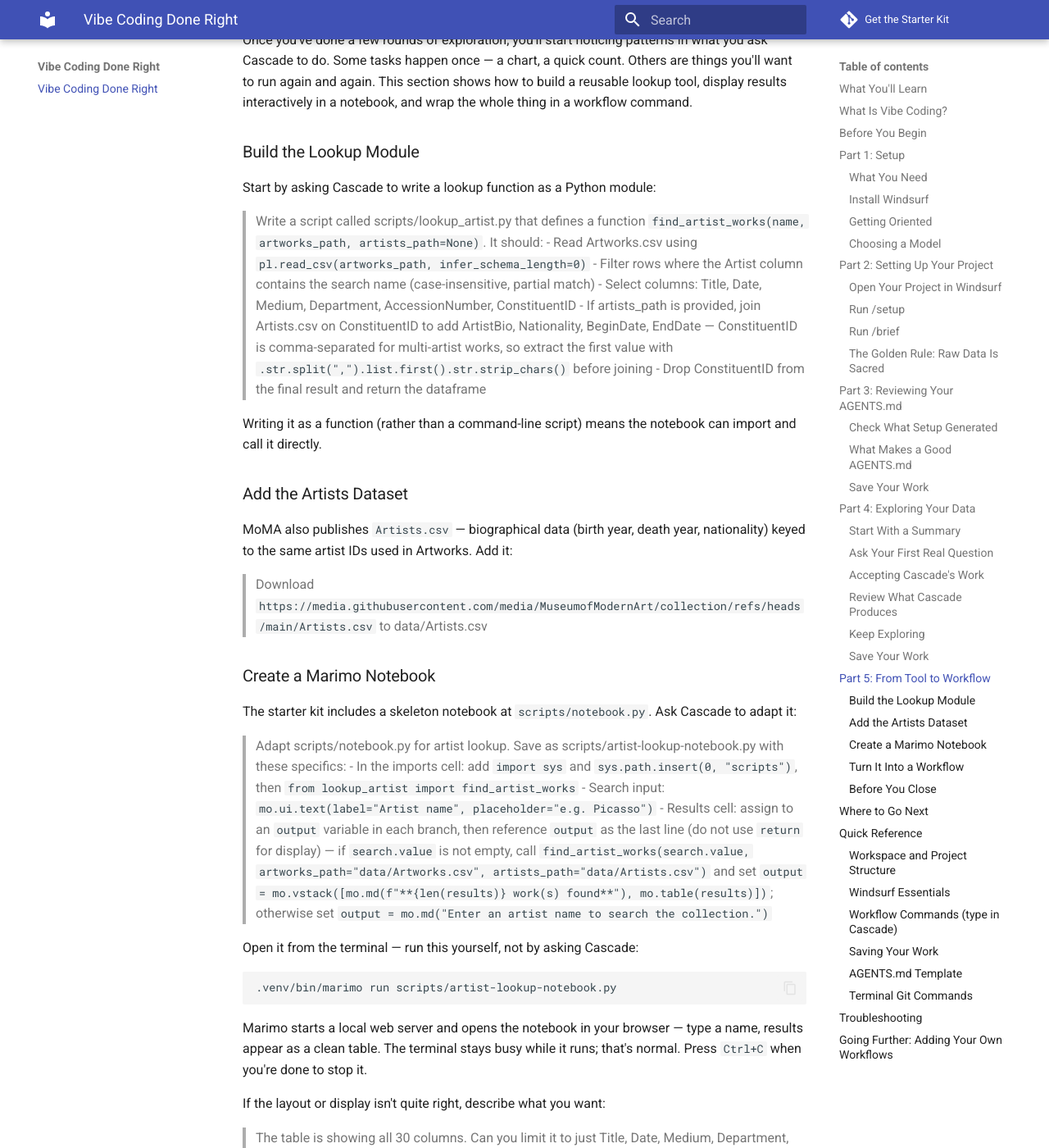
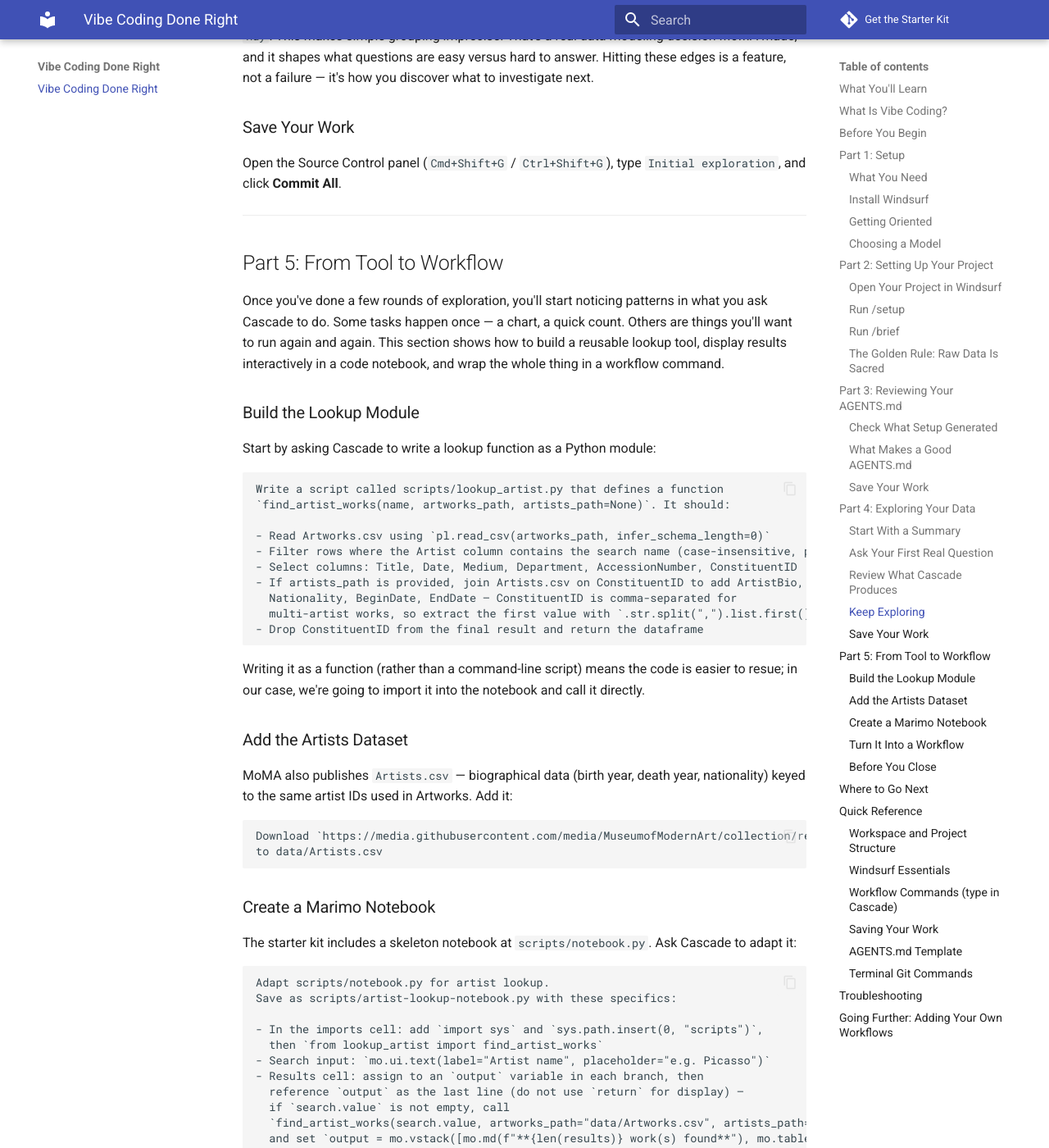
Before and after one commit to Princeton-CDH/Workshop-VibeCoding, an MkDocs documentation site: the page built from docs/index.md, in a window 1280 px wide and 1400 px high, scrolled down 8089 px. Shown: the whole window at 82% size. Built offline with MkDocs 1.6.1 and Material for MkDocs 9.7.7, drawn with Linux system fonts in a browser that asks for light colours; comment, search, counter and statistics services are not loaded; some of the changed text lies outside the part shown.

Commit message:
Use info boxes; use codeblocks for anything people might cut & paste

````diff
--- a/docs/index.md
+++ b/docs/index.md
@@ -64,6 +64,10 @@
 
 You should see a clean editor with a sidebar on the left and a **Cascade** panel available on the right. That's your AI assistant.
 
+!!! info "What if I don't see the Cascade panel?"
+    **Tip:** If you don't see the Cascade panel, look for the chat icon in the sidebar or go to **View → Cascade**.
+
+
 ### Getting Oriented
 
 Use **File → Open Folder** to open your project folder. Cascade automatically reads everything in it. You'll work in four areas:
@@ -75,8 +79,6 @@
 
 When Cascade creates or modifies files, they appear in the file browser in real time. Click any file to inspect it — this is how you'll review what the AI produces.
 
-> **Tip:** If you don't see the Cascade panel, look for the chat icon in the sidebar or go to **View → Cascade**.
-
 ### Choosing a Model
 
 Windsurf gives you access to several AI models. Before you start, check which one is active and switch to a good free option if needed.
@@ -103,6 +106,16 @@
 /setup
 ```
 
+!!! info "Accepting Cascade's Work"
+    When Cascade writes code or creates files, it may ask for your approval
+    before making changes. This is a safety feature! For each proposed action, you can:
+
+    - **Accept** — let Cascade proceed
+    - **Reject** — stop it and give different instructions
+    - **Read first** — click on the file to see what Cascade wrote before deciding
+
+    Always pause on anything that touches your `data/` folder. Everything else is recoverable.
+
 Cascade handles the infrastructure:
 
 1. Creates `data/`, `outputs/`, and `scripts/` subfolders
@@ -122,8 +136,17 @@
 
 Cascade will walk you through a short conversation:
 
-1. **Asks for your data:** paste the link to the MoMA Artworks CSV — `https://media.githubusercontent.com/media/MuseumofModernArt/collection/refs/heads/main/Artworks.csv` — and Cascade downloads it to `data/` for you (the file is large, so this may take a moment)
-2. **Asks for your research questions:** what do you want to understand about this data? For example: *Who is represented in this collection? How has it grown over time? What mediums and departments dominate?*
+1. **Asks for your data:** paste the link to the MoMA Artworks CSV:
+```
+https://media.githubusercontent.com/media/MuseumofModernArt/collection/refs/heads/main/Artworks.csv
+```
+Cascade downloads it to `data/` for you (the file is large, so this may take a moment)
+2. **Asks for your research questions:** what do you want to understand about this data? For example:
+```
+Who is represented in this collection?
+How has it grown over time?
+What mediums and departments dominate?
+```
 3. Fills in `AGENTS.md` with your data source and research questions
 
 Once `/brief` is done, review `AGENTS.md` in the editor — does it capture your project accurately? When you're happy with it, save your first snapshot using the **Source Control panel**:
@@ -189,19 +212,23 @@
 2. Type a short description in the message box — something like `Refine project brief`
 3. Click **Commit All**
 
-> **Why commit?** Each commit is a saved checkpoint in your project history — like saving your game. You can always rewind to any previous commit if something goes wrong. We'll save after each major step.
+!!! info "Why commit?"
+    Each commit is a saved checkpoint in your project history — like saving progress in a video game. You can always rewind to any previous commit if something goes wrong. We'll save after each major step.
 
 ---
 
 ## Part 4: Exploring Your Data
 
-Now the fun part. You have data, you have a briefing document, and Cascade knows what the project is about. Let's dig in.
+Now the fun part. You have data, you have a briefing document, and Cascade has context on what the project is about. Let's dig in.
 
 ### Start With a Summary
 
-Go back to Cascade. Because your `AGENTS.md` exists, Cascade already knows about your data and goals. Start broad:
+Go back to Cascade. Because your `AGENTS.md` exists, Cascade already has information about your data and goals. Start broad:
 
-> Give me an overview of data/Artworks.csv — how many rows and columns, what the columns are, and any immediate observations about the data. Use Polars.
+```
+Give me an overview of data/Artworks.csv — how many rows and columns,
+what the columns are, and any immediate observations about the data. Use Polars.
+```
 
 Cascade will read the file and report back: row and column counts, column names and types, a sense of what's there. You didn't write any code. That's the whole idea.
 
@@ -209,23 +236,22 @@
 
 Don't wait for a perfect plan — start asking. The MoMA collection has some immediately interesting angles:
 
-> How has the collection grown over time? Plot the number of artworks acquired each year using the DateAcquired column. Save it to outputs/acquisitions-by-year.png
+```
+How has the collection grown over time? Plot the number of artworks
+acquired each year using the DateAcquired column. Save it to
+outputs/acquisitions-by-year.png
+```
 
 Look at the chart. Does the shape make sense? You should see relatively low acquisition numbers in the early decades, growth through the mid-20th century, and spikes around major donations. The 1964 and 1968 spikes are particularly dramatic — that's worth investigating:
 
-> There's a huge spike in 1968. Can you check what's in the CreditLine column for those rows? I want to know if it was a single major gift.
+```
+There's a huge spike in 1968. Can you check what's in the CreditLine column
+for those rows? I want to know if it was a single major gift.
+```
 
 This back-and-forth is normal — expected, even. **You are the domain expert. Cascade is the code generator.** Your job is to look at outputs and say whether they make sense.
 
-### Accepting Cascade's Work
 
-When Cascade writes code or creates files, it may ask for your approval before making changes. For each proposed action, you can:
-
-- **Accept** — let Cascade proceed
-- **Reject** — stop it and give different instructions
-- **Read first** — click on the file to see what Cascade wrote before deciding
-
-Always pause on anything that touches your `data/` folder. Everything else is recoverable.
 
 ### Review What Cascade Produces
 
@@ -238,17 +264,33 @@
 
 Choose one or more of the follow-up questions to explore (or ask your own questions):
 
-> What's the gender breakdown of artists in the collection? Note that Gender values in this dataset are wrapped in parentheses like `(male)` and `(female)` — strip those before displaying results. How many works have unknown gender?
+```
+What's the gender breakdown of artists in the collection?
+Note that Gender values in this dataset are wrapped in parentheses
+like `(male)` and `(female)` — strip those before displaying results.
+How many works have unknown gender?
+```
 
-> Which departments have the most works? Create a bar chart. Save it to outputs/works-by-department.png
+```
+Which departments have the most works? Create a bar chart.
+Save it to outputs/works-by-department.png
+```
 
-> What are the 10 most common mediums? Skip rows where Medium is null.
+```
+What are the 10 most common mediums? Skip rows where Medium is null.
+```
 
-> Which nationalities are most represented? Show me the top 20. Note that Nationality values are wrapped in parentheses — strip them for display.
+```
+Which nationalities are most represented? Show me the top 20.
+Note that Nationality values are wrapped in parentheses — strip them for display.
+```
 
 Each question might produce a script, a chart, a table, or just a text summary. Everything goes to `outputs/`. You're building up a picture of how the collection is shaped — and your domain knowledge tells you when something looks right or worth questioning.
 
-> What percentage of works have no nationality recorded for the artist? Does that vary by department?
+```
+What percentage of works have no nationality recorded for the artist?
+Does that vary by department?
+```
 
 One thing you'll notice quickly: works with multiple creators store all their names, genders, and nationalities concatenated in a single field — `(male) (female)` or `Eames, Charles, Eames, Ray`. This makes simple grouping imprecise. That's a real data modeling decision MoMA made, and it shapes what questions are easy versus hard to answer. Hitting these edges is a feature, not a failure — it's how you discover what to investigate next.
 
@@ -260,35 +302,54 @@
 
 ## Part 5: From Tool to Workflow
 
-Once you've done a few rounds of exploration, you'll start noticing patterns in what you ask Cascade to do. Some tasks happen once — a chart, a quick count. Others are things you'll want to run again and again. This section shows how to build a reusable lookup tool, display results interactively in a notebook, and wrap the whole thing in a workflow command.
+Once you've done a few rounds of exploration, you'll start noticing patterns in what you ask Cascade to do. Some tasks happen once — a chart, a quick count. Others are things you'll want to run again and again. This section shows how to build a reusable lookup tool, display results interactively in a code notebook, and wrap the whole thing in a workflow command.
 
 ### Build the Lookup Module
 
 Start by asking Cascade to write a lookup function as a Python module:
 
-> Write a script called scripts/lookup_artist.py that defines a function `find_artist_works(name, artworks_path, artists_path=None)`. It should:
-> - Read Artworks.csv using `pl.read_csv(artworks_path, infer_schema_length=0)`
-> - Filter rows where the Artist column contains the search name (case-insensitive, partial match)
-> - Select columns: Title, Date, Medium, Department, AccessionNumber, ConstituentID
-> - If artists_path is provided, join Artists.csv on ConstituentID to add ArtistBio, Nationality, BeginDate, EndDate — ConstituentID is comma-separated for multi-artist works, so extract the first value with `.str.split(",").list.first().str.strip_chars()` before joining
-> - Drop ConstituentID from the final result and return the dataframe
+```
+Write a script called scripts/lookup_artist.py that defines a function
+`find_artist_works(name, artworks_path, artists_path=None)`. It should:
 
-Writing it as a function (rather than a command-line script) means the notebook can import and call it directly.
+- Read Artworks.csv using `pl.read_csv(artworks_path, infer_schema_length=0)`
+- Filter rows where the Artist column contains the search name (case-insensitive, partial match)
+- Select columns: Title, Date, Medium, Department, AccessionNumber, ConstituentID
+- If artists_path is provided, join Artists.csv on ConstituentID to add ArtistBio,
+  Nationality, BeginDate, EndDate — ConstituentID is comma-separated for
+  multi-artist works, so extract the first value with `.str.split(",").list.first().str.strip_chars()` before joining
+- Drop ConstituentID from the final result and return the dataframe
+```
+
+Writing it as a function (rather than a command-line script) means the code is easier to resue; in our case, we're going to import it into the notebook and call it directly.
 
 ### Add the Artists Dataset
 
 MoMA also publishes `Artists.csv` — biographical data (birth year, death year, nationality) keyed to the same artist IDs used in Artworks. Add it:
 
-> Download `https://media.githubusercontent.com/media/MuseumofModernArt/collection/refs/heads/main/Artists.csv` to data/Artists.csv
+```
+Download `https://media.githubusercontent.com/media/MuseumofModernArt/collection/refs/heads/main/Artists.csv`
+to data/Artists.csv
+```
 
 ### Create a Marimo Notebook
 
 The starter kit includes a skeleton notebook at `scripts/notebook.py`. Ask Cascade to adapt it:
 
-> Adapt scripts/notebook.py for artist lookup. Save as scripts/artist-lookup-notebook.py with these specifics:
-> - In the imports cell: add `import sys` and `sys.path.insert(0, "scripts")`, then `from lookup_artist import find_artist_works`
-> - Search input: `mo.ui.text(label="Artist name", placeholder="e.g. Picasso")`
-> - Results cell: assign to an `output` variable in each branch, then reference `output` as the last line (do not use `return` for display) — if `search.value` is not empty, call `find_artist_works(search.value, artworks_path="data/Artworks.csv", artists_path="data/Artists.csv")` and set `output = mo.vstack([mo.md(f"**{len(results)} work(s) found**"), mo.table(results)])`; otherwise set `output = mo.md("Enter an artist name to search the collection.")`
+```
+Adapt scripts/notebook.py for artist lookup.
+Save as scripts/artist-lookup-notebook.py with these specifics:
+
+- In the imports cell: add `import sys` and `sys.path.insert(0, "scripts")`,
+  then `from lookup_artist import find_artist_works`
+- Search input: `mo.ui.text(label="Artist name", placeholder="e.g. Picasso")`
+- Results cell: assign to an `output` variable in each branch, then
+  reference `output` as the last line (do not use `return` for display) —
+  if `search.value` is not empty, call
+  `find_artist_works(search.value, artworks_path="data/Artworks.csv", artists_path="data/Artists.csv")`
+  and set `output = mo.vstack([mo.md(f"**{len(results)} work(s) found**"), mo.table(results)])`;
+  otherwise set `output = mo.md("Enter an artist name to search the collection.")`
+```
 
 Open it from the terminal — run this yourself, not by asking Cascade:
 
@@ -298,11 +359,16 @@
 
 Marimo starts a local web server and opens the notebook in your browser — type a name, results appear as a clean table. The terminal stays busy while it runs; that's normal. Press `Ctrl+C` when you're done to stop it.
 
-If the layout or display isn't quite right, describe what you want:
+If the layout or display isn't quite right, describe what you want. For example:
 
-> The table is showing all 30 columns. Can you limit it to just Title, Date, Medium, Department, AccessionNumber, Nationality, and Bio?
+```
+The table is showing all 30 columns. Can you limit it to just Title, Date,
+Medium, Department, AccessionNumber, Nationality, and Bio?
+```
 
-> Can you add a count of results at the top — "X works found for [name]"?
+```
+Can you add a count of results at the top — "X works found for [name]"?
+```
 
 ### Turn It Into a Workflow
 
@@ -461,7 +527,7 @@
 
 ## Going Further: Adding Your Own Workflows
 
-Once you've completed a few projects, you may find yourself giving Cascade the same kinds of instructions over and over. You can save those as workflows — reusable commands you trigger with `/`.
+Once you've completed a few projects, you may find yourself giving Cascade the same kinds of instructions over and over. You can save those as workflows — reusable commands you trigger with `/`, just like the `/setup` and `/brief` tasks we started with.
 
 Each workflow is a `.md` file in `.windsurf/workflows/` with a short YAML header:
 
````
Also changed, not shown: other parts of docs/index.md (+4 -2 lines).
